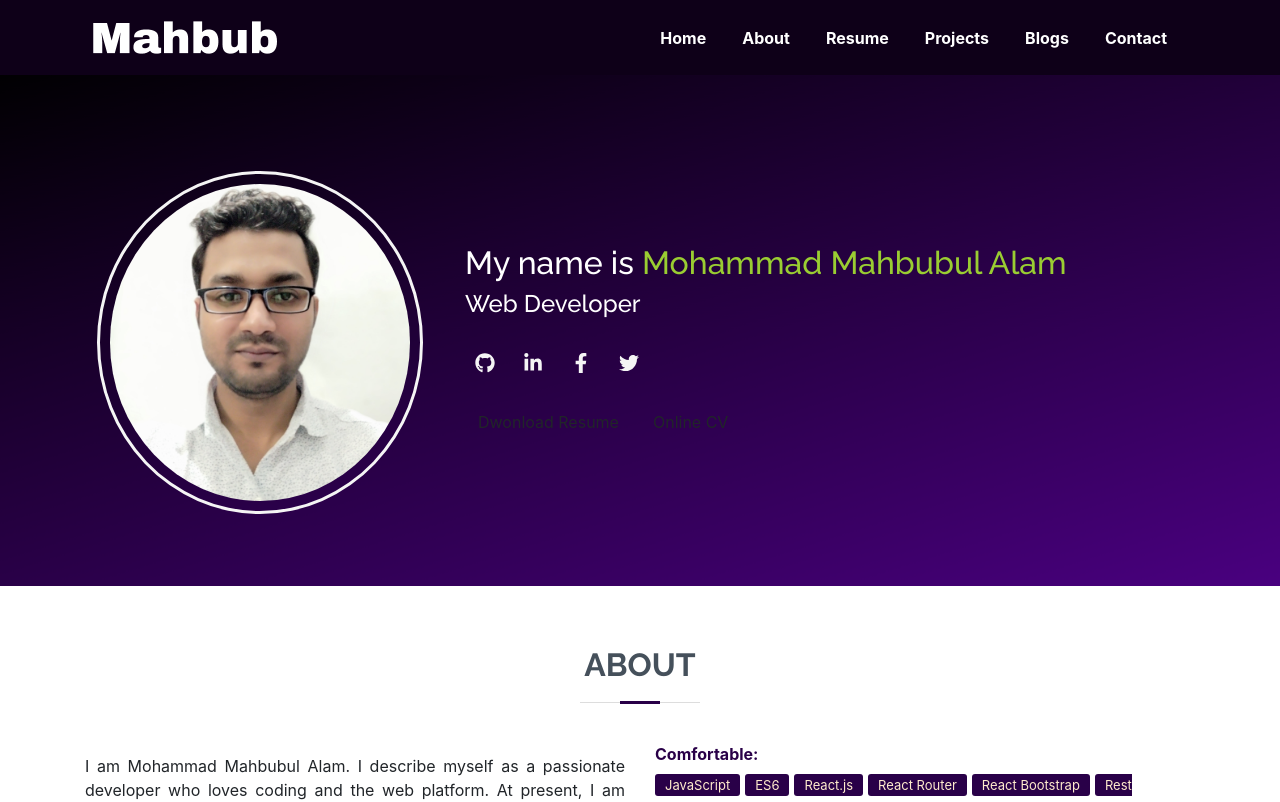
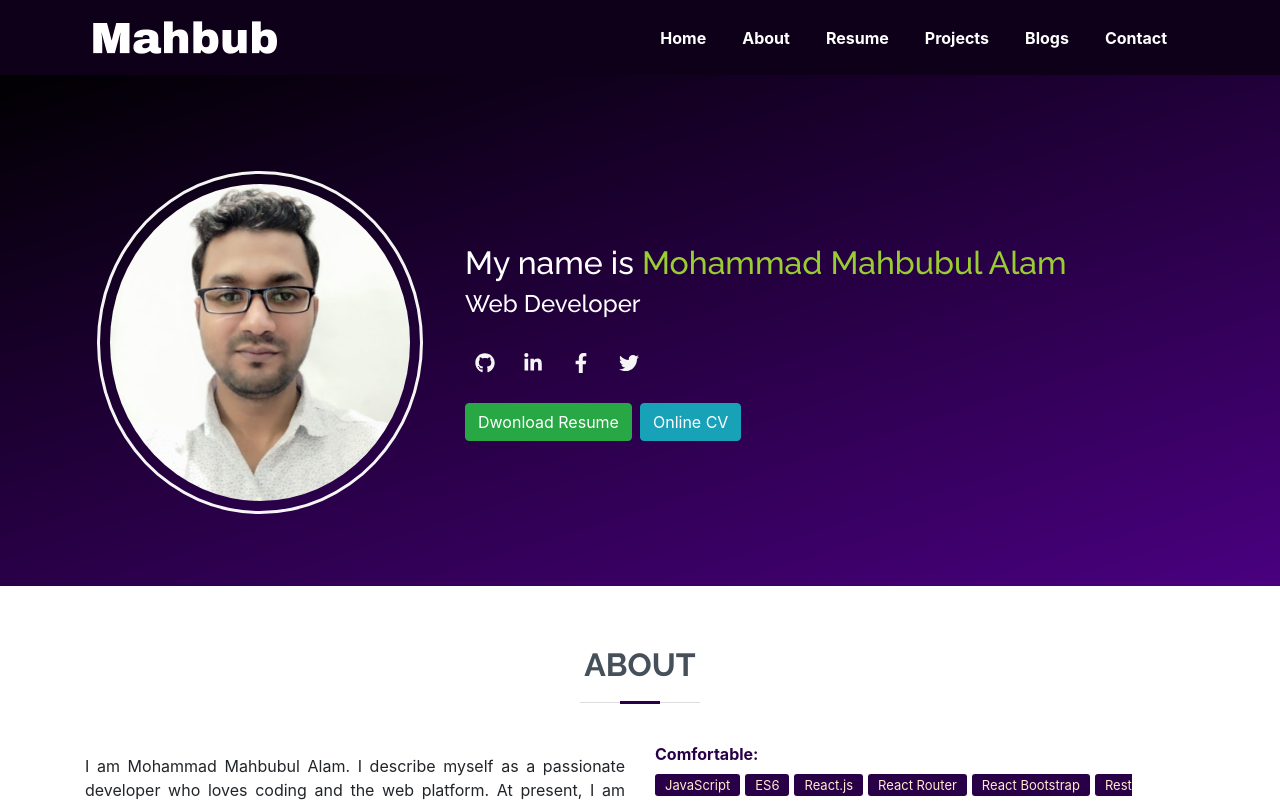
Before and after one commit to mdmahbubulalam/my-portfolio-site, a React (Create React App) app: page / in a window 1280 px wide. Shown: the top 802 px of the page. Built offline with nearby package versions, Linux system fonts and the light colour scheme.

Commit message:
second commit

```diff
--- a/src/components/Home/Home.js
+++ b/src/components/Home/Home.js
@@ -26,8 +26,8 @@ const Home = () => {
                                 <li className="list-inline-item"><a href="//google.com"><FontAwesomeIcon className="icon" icon={faFacebookF} /></a></li>
                                 <li className="list-inline-item"><a href="//google.com"><FontAwesomeIcon className="icon" icon={faTwitter} /></a></li>
                             </ul>
-                            <a role="button" class="btn btn-color" href="../../resume/Resume of Mohammad Mahbubul Alam.pdf" download>Dwonload Resume</a>
-                            <a role="button" class="btn btn-color mx-2" href="assets/resume/Resume%20Of%20Mohammad%20Mahbubul%20Alam.pdf">Online CV</a>
+                            <a role="button" class="btn btn-success" href="https://drive.google.com/file/d/1Ixt3ZIFro8tDkzLlNfYZ_xLNtoQLyPGh/view" target="_blank" download>Dwonload Resume</a>
+                            <a role="button" class="btn btn-info mx-2" href="#resume">Online CV</a>
                         </div>
                     </div>
                 </div>
```
